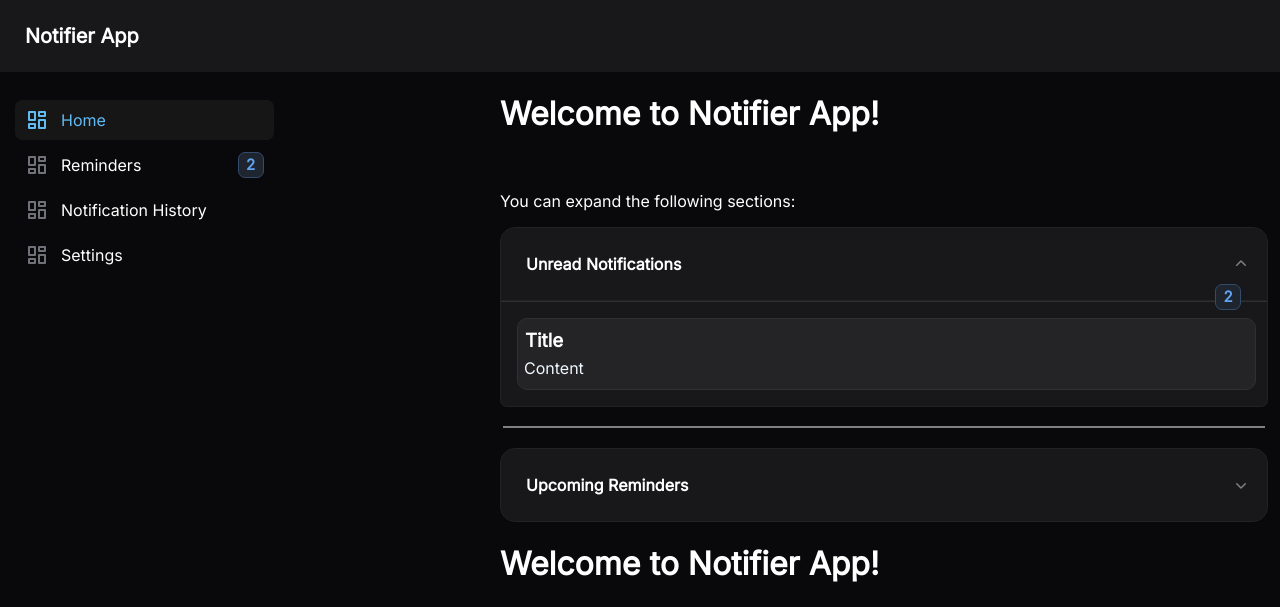
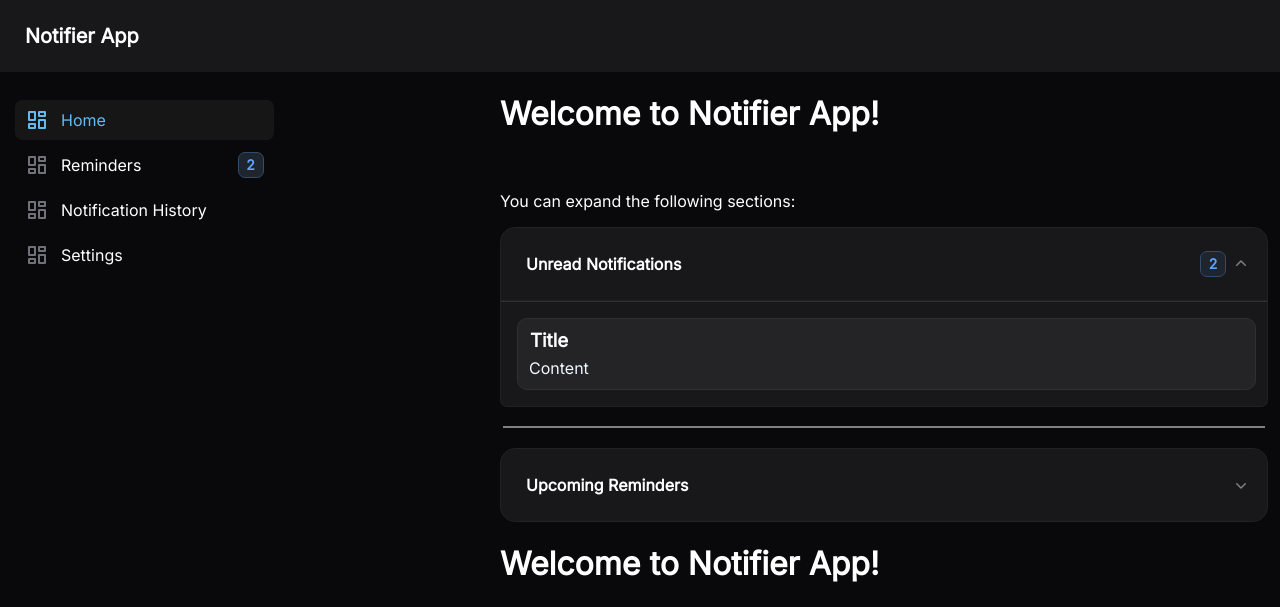
Before and after one commit to Rajdave69/techfest-notifier-app, a Flask app: page / in a window 1280 px wide. Shown: the top 607 px of the page. Run offline with Flask 3, Linux system fonts and the light colour scheme.

Commit message:
move more colors to variables and css improvements

```diff
--- a/gui/static/homepage.css
+++ b/gui/static/homepage.css
@@ -12,6 +12,12 @@
   --dark-sidebar-selected-color: #62baf3;
   --dark-border-color: #222224;
   --dark-border-separator-color: #303032;
+  --dark-numberbox-border: #324c6b;
+  --dark-numberbox-background: #1e252e;
+  --dark-numberbox-color: #60a5fa;
+
+  --dark-secondary-color: white;
+
 }
 
 
@@ -33,7 +39,7 @@ html, body { margin: 0; padding: 0; }
   overflow: hidden;
   font-family: "Inter", sans-serif;
   font-size: 20px;
-  color: #ffffff;
+  color: var(--dark-secondary-color);
   background-color: var(--dark-navbar-color);
   padding-top: 24px;
   padding-bottom: 24px;
@@ -72,7 +78,7 @@ html, body { margin: 0; padding: 0; }
   /*margin-top: 75px;*/
   top: 75px;
   padding-top: 30px;
-  color: white;
+  color: var(--dark-secondary-color);
   /*background-color: black;*/
   background-color: var(--dark-bg-color);
 
@@ -109,7 +115,7 @@ html, body { margin: 0; padding: 0; }
 .sidebar ul li a {
   margin: 0;
   padding: 0;
-  color: white;
+  color: var(--dark-secondary-color);
   display: flex;
   align-items: center;
   text-decoration: none;
@@ -306,7 +312,7 @@ html, body { margin: 0; padding: 0; }
 
 .unread-notification h3 {
   /* Set top margin to 4px */
-  margin: 4px 2px 2px;
+  margin: 4px 7px 2px;
   padding: 0;
   font-weight: bold;
 }
@@ -314,7 +320,7 @@ html, body { margin: 0; padding: 0; }
 .unread-notification p {
   color: aliceblue;
   /* Set top margin to 4px */
-  margin: 1px 1px 4px;
+  margin: 1px 6px 4px;
 }
 
 .unread-notification hr {
@@ -335,22 +341,27 @@ html, body { margin: 0; padding: 0; }
 */
 
 .number-box {
-  border: 1px solid #324c6b;
-  background-color: #1e252e;
-  color: #60a5f4;
+  border: 1px solid var(--dark-numberbox-border);
+  background-color: var(--dark-numberbox-background);
+  color: var(--dark-numberbox-color);
   height: 24px;
   width: 24px;
   display: flex;
   text-align: center;
   align-items: center;
   border-radius: 7px;
-  font-size: 15px;
+  font-size: 14px;
+  text-shadow: var(--dark-numberbox-border);
   font-weight: bolder;
   margin-left: auto; /* Align to the right */
   margin-right: 10px; /* Add some space to the right */
   justify-content: center;
 }
 
+.wrap-collapsible .number-box {
+  margin-top: -33px;
+  margin-right: 25px;
+}
 
 body {
   background-color: var(--dark-bg-color);
@@ -358,4 +369,8 @@ body {
   color: white;
   overflow-y: hidden;
 
+  /* Prevent Selection */
+  -webkit-user-select: none; /* Safari */
+  -ms-user-select: none; /* IE 10 and IE 11 */
+  user-select: none; /* Standard syntax */
 }
```
